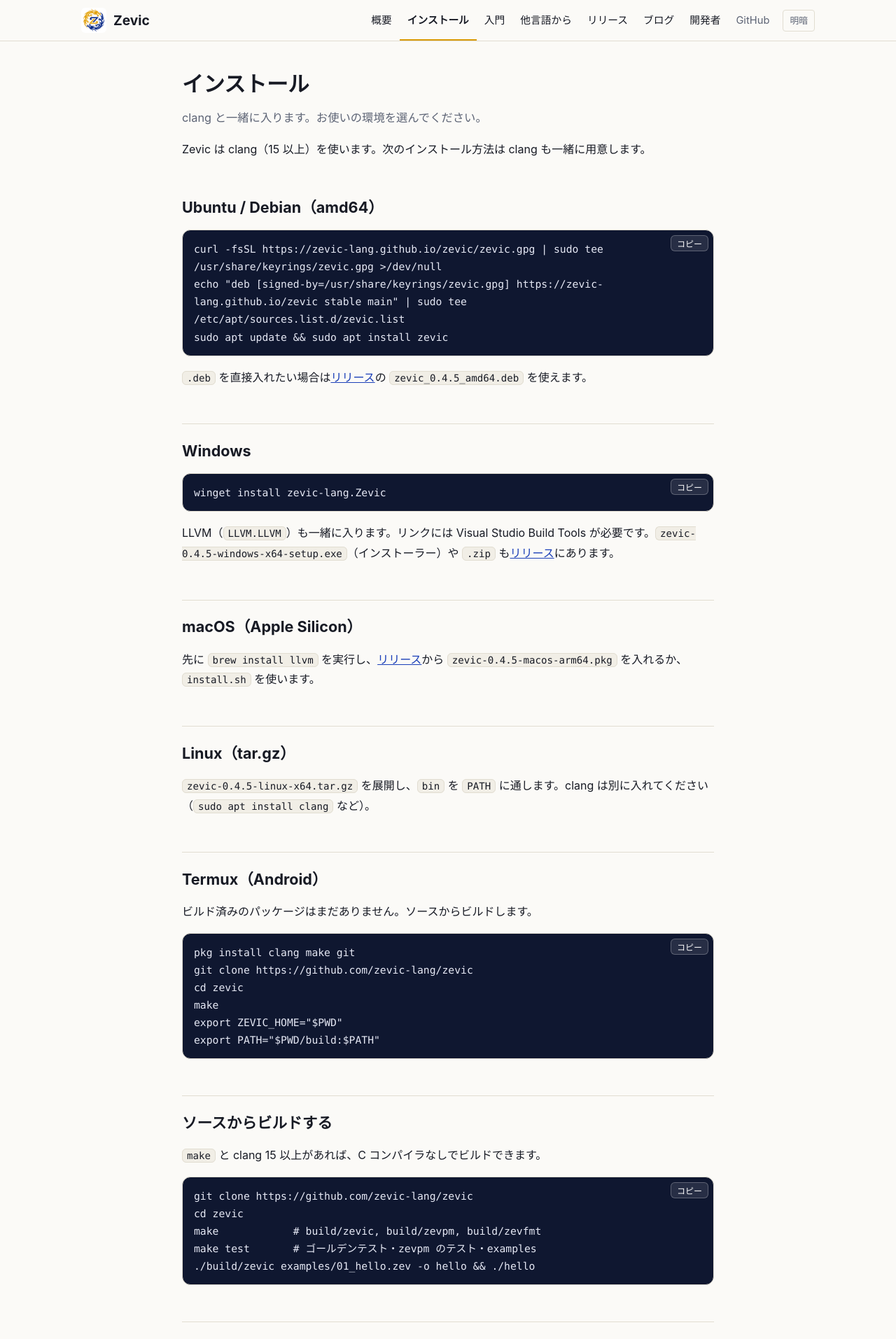
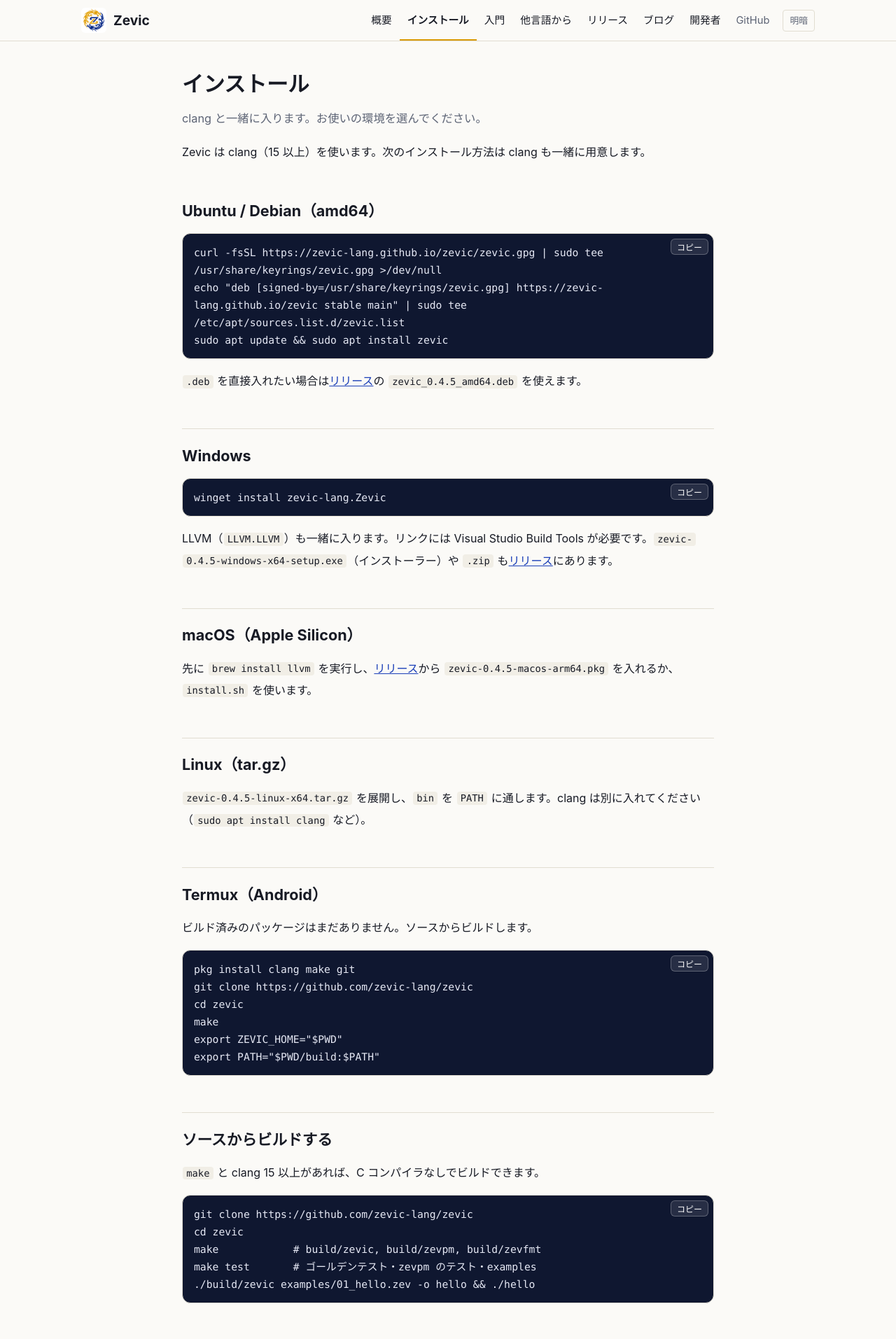
Before and after one commit to zevic-lang/zevic-lang.github.io, a Jekyll site: the page built from install.md, in a window 1280 px wide. Shown: the top 1913 px of the page at 70% size. Built offline with Jekyll 4.4.1, drawn with Linux system fonts in a browser that asks for light colours.

Commit message:
Inline code: lighter chips, no mid-token line breaks, more line height in prose
Co-Authored-By: Claude Sonnet 5.5 <noreply@anthropic.com>
Claude-Session: https://claude.ai/code/session_01ELZTNY1DqdJybfLUMAn58m

```diff
--- a/assets/css/site.css
+++ b/assets/css/site.css
@@ -86,7 +86,8 @@ div.highlighter-rouge,pre.plain{background:var(--code-bg);color:var(--code-fg);b
 div.highlighter-rouge .highlight{background:none;margin:0}
 pre{background:none;color:var(--code-fg);padding:14px 16px;overflow:auto;line-height:1.7;font-size:.92rem;tab-size:4;margin:0}
 pre code{background:none;border:0;padding:0;color:inherit;font-size:inherit}
-:not(pre)>code{background:var(--bg2);border:1px solid var(--line);border-radius:6px;padding:1px 6px;font-size:.88em}
+:not(pre)>code{background:var(--bg2);border-radius:4px;padding:.1em .38em;font-size:.86em;margin:0 .08em;box-decoration-break:clone;-webkit-box-decoration-break:clone}
+:not(pre)>code.nb{white-space:nowrap}
 .tok-kw{color:var(--c-kw);font-weight:600}.tok-ty{color:var(--c-ty)}.tok-str{color:var(--c-str)}
 .tok-num{color:var(--c-num)}.tok-cm{color:var(--c-cm);font-style:italic}.tok-fn{color:#fff}
 .codewrap{position:relative}
@@ -105,7 +106,7 @@ pre code{background:none;border:0;padding:0;color:inherit;font-size:inherit}
 .prose h2{margin:2.4em 0 .6em;font-size:1.35rem;line-height:1.5;padding-top:1em;border-top:1px solid var(--line)}
 .prose h2:first-of-type{border-top:0;padding-top:0}
 .prose h3{margin:1.8em 0 .4em;font-size:1.08rem}
-.prose p,.prose li{overflow-wrap:anywhere}
+.prose p,.prose li{overflow-wrap:anywhere;line-height:1.95}
 .prose li{margin:.25em 0}
 .prose table{border-collapse:collapse;width:100%;font-size:.92rem}
 .prose table.wide{min-width:520px}
--- a/assets/js/site.js
+++ b/assets/js/site.js
@@ -61,6 +61,11 @@
     c.innerHTML = hl(c.textContent);
   });
 
+  // ---- short inline code is never split across lines (e.g. at the hyphens of --emit-header) ----
+  doc.querySelectorAll(".prose :not(pre) > code, .facts code, .hero code").forEach(function (c) {
+    if (c.textContent.length <= 30) c.classList.add("nb");
+  });
+
   // ---- wide tables scroll inside their own box ----
   doc.querySelectorAll(".prose table").forEach(function (t) {
     var w = doc.createElement("div"); w.className = "table-wrap";
```
